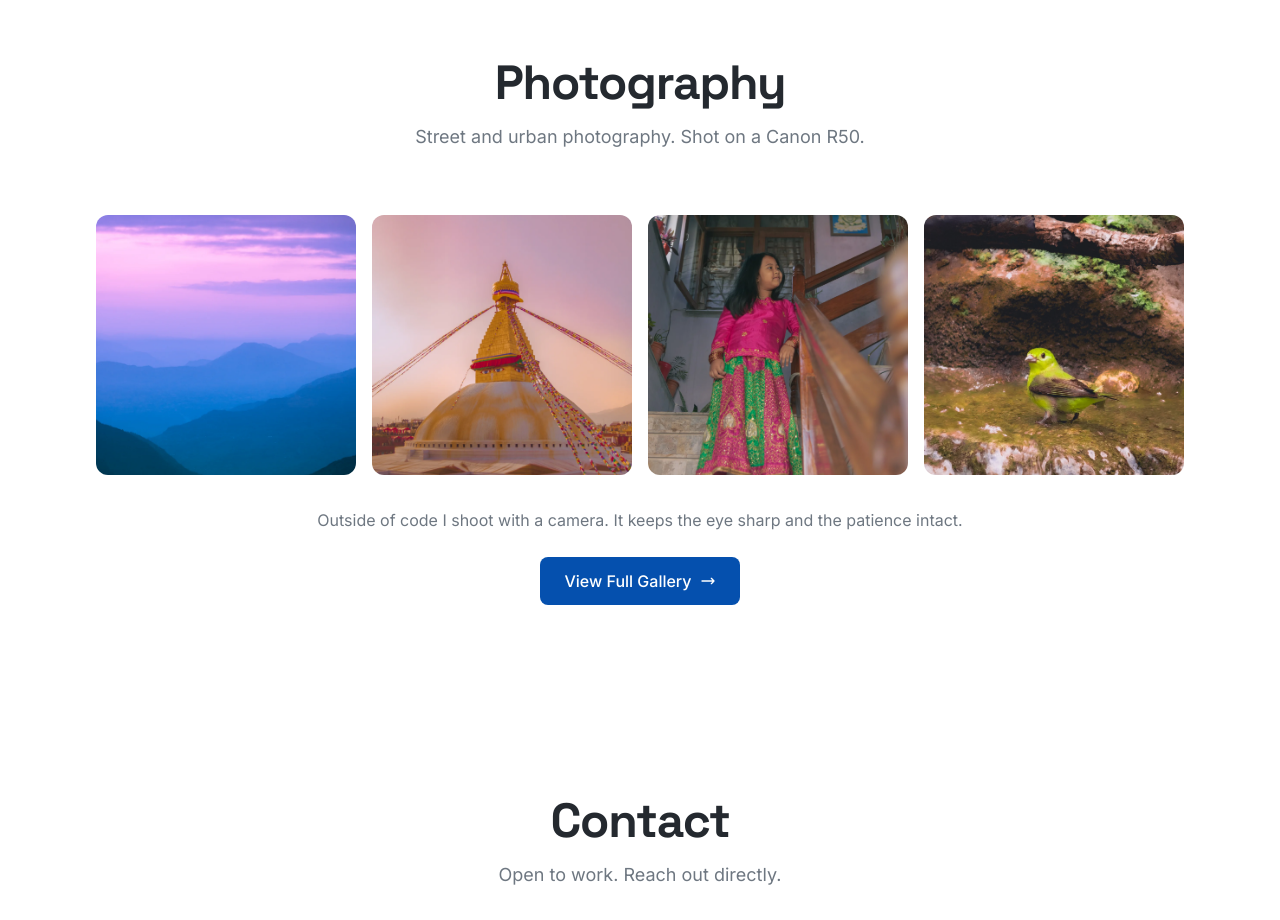
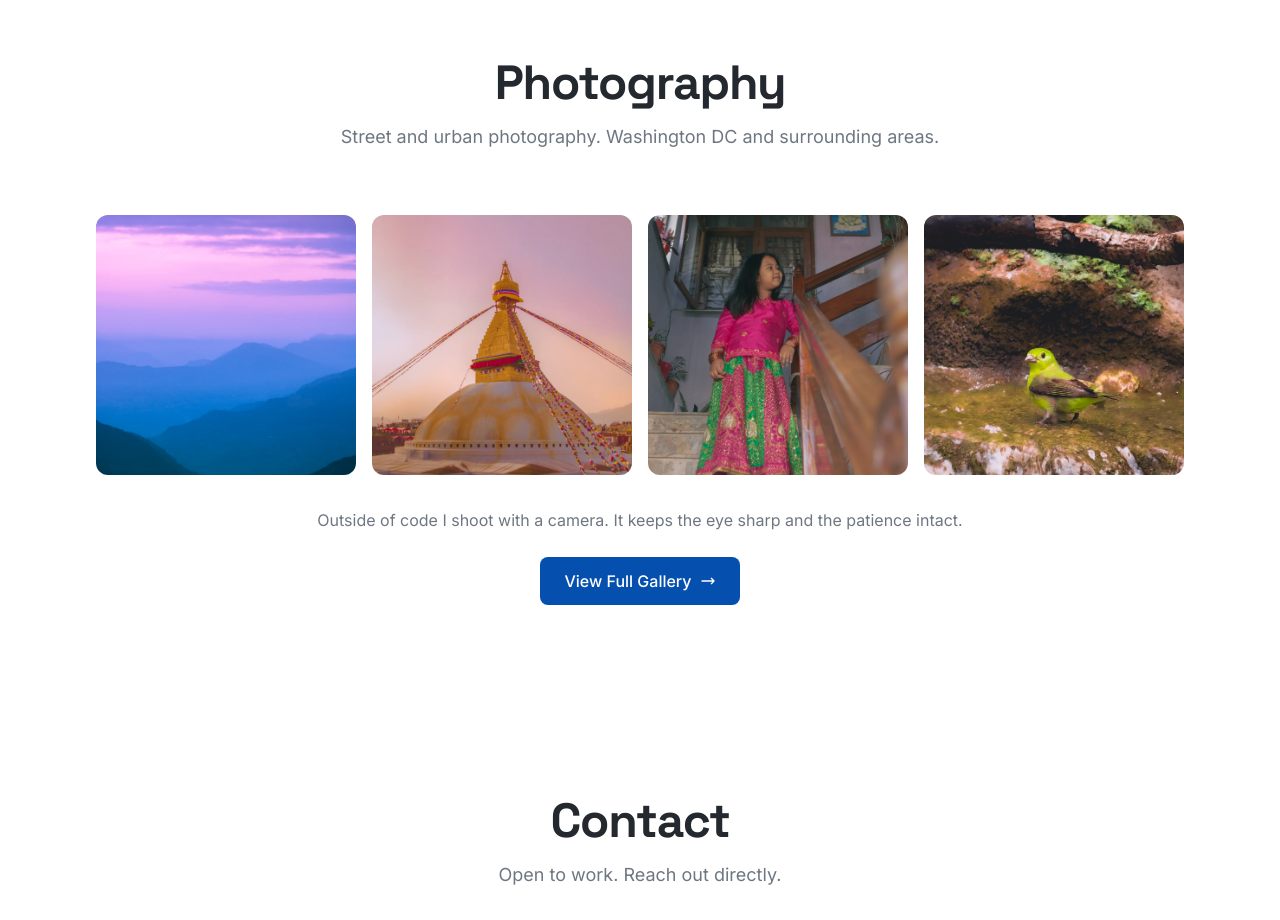
Before and after one commit to aabhiyann/portfolio-abhiyan, a React (Vite) app: page /about in a window 1280 px wide. Shown: the part 3800-4720 px from the top of the page. Built offline with nearby package versions, Linux system fonts and the light colour scheme.

Commit message:
style(photography): replace camera model mentions with location context

```diff
--- a/src/pages/About.tsx
+++ b/src/pages/About.tsx
@@ -180,7 +180,7 @@ function About() {
         <div className="max-w-6xl mx-auto px-6 md:px-8">
           <SectionTitle
             title="Photography"
-            subtitle="Street and urban photography. Shot on a Canon R50."
+            subtitle="Street and urban photography. Washington DC and surrounding areas."
           />
 
           {/* Photo Grid */}
--- a/src/pages/Photography.tsx
+++ b/src/pages/Photography.tsx
@@ -10,7 +10,7 @@ function Photography() {
     <Page>
       <SEO
         title="Photography – Abhiyan Sainju"
-        description="Explore the photography portfolio of Abhiyan Sainju, featuring moments captured with iPhone 15 Pro Max and Canon EOS 750D."
+        description="Street and urban photography by Abhiyan Sainju. Washington DC, New York, and surrounding areas."
       />
       <section className="relative py-24 min-h-screen font-heading">
         <div className="relative z-20">
@@ -26,8 +26,8 @@ function Photography() {
               </h1>
 
               <p className="text-xl text-text-muted mb-8 max-w-3xl mx-auto">
-                Street and urban photography. Shot on a Canon R50 and iPhone 15
-                Pro Max. Based in DC.
+                Street and urban photography. Washington DC, New York, and
+                surrounding areas.
               </p>
 
               <div className="flex flex-wrap justify-center gap-4 text-sm text-text-muted">
@@ -50,7 +50,7 @@ function Photography() {
             <PhotographyGallery />
 
             <div className="text-center mt-16 text-sm text-text-muted">
-              <p>Canon R50 · iPhone 15 Pro Max</p>
+              <p>Washington DC · New York · Baltimore</p>
             </div>
           </div>
         </div>
```
